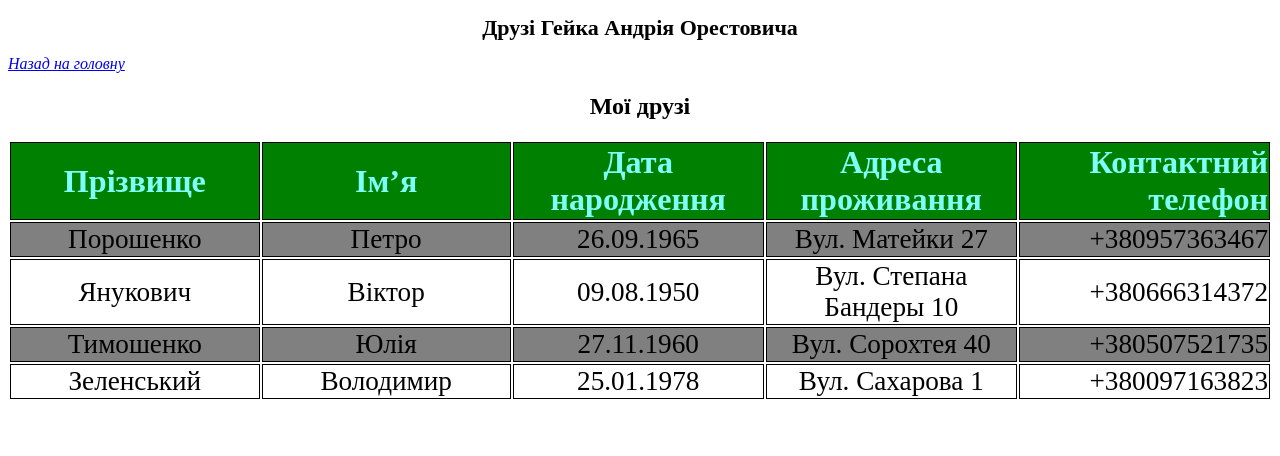
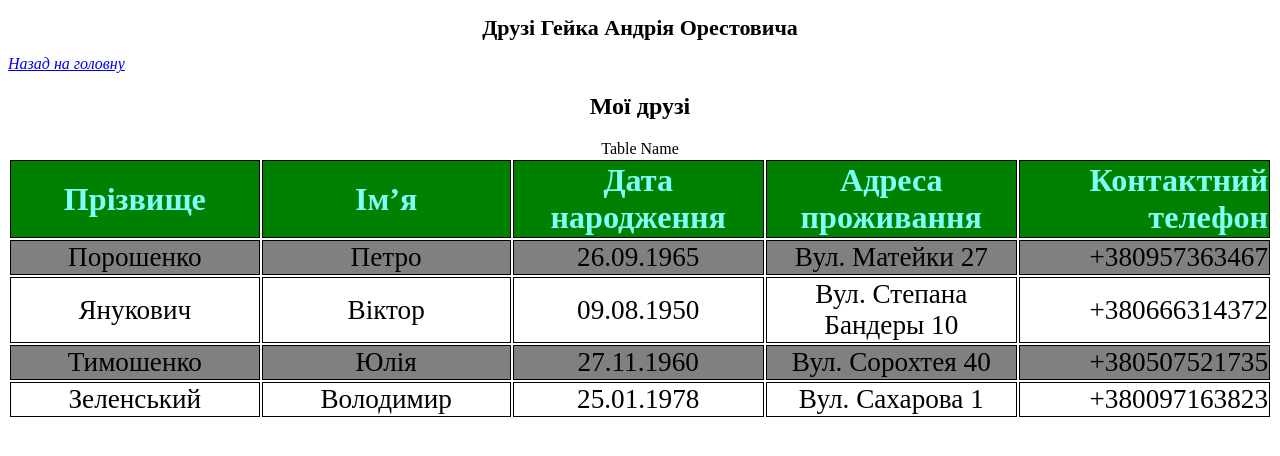
Before and after one commit to DevilOfPurpleLightnings/Web-Repository, a plain HTML site: page Pract6/friends.html in a window 1280 px wide. Drawn offline with Linux system fonts and the light colour scheme.

Commit message:
Update friends.html

```diff
--- a/Pract6/friends.html
+++ b/Pract6/friends.html
@@ -6,10 +6,11 @@
          <link rel="stylesheet" href="friends.css">
       </head>
     <body>
-      <h1 class="ststyle">Друзі Гейка Андрія Орестовича<br> </h1>
-      <a class="returonmain" href="index.html">Назад на головну<br></a>
+      <h1 class="ststyle">Друзі Гейка Андрія Орестовича</h1>
+      <a class="returonmain" href="index.html">Назад на головну</a>
       <h2 class="mfstyle">Мої друзі</h2>
       <table id="table1">
+      <caption>Table Name</caption>
       <tr>
         <th>Прізвище</th>
         <th>Ім’я</th>
```
